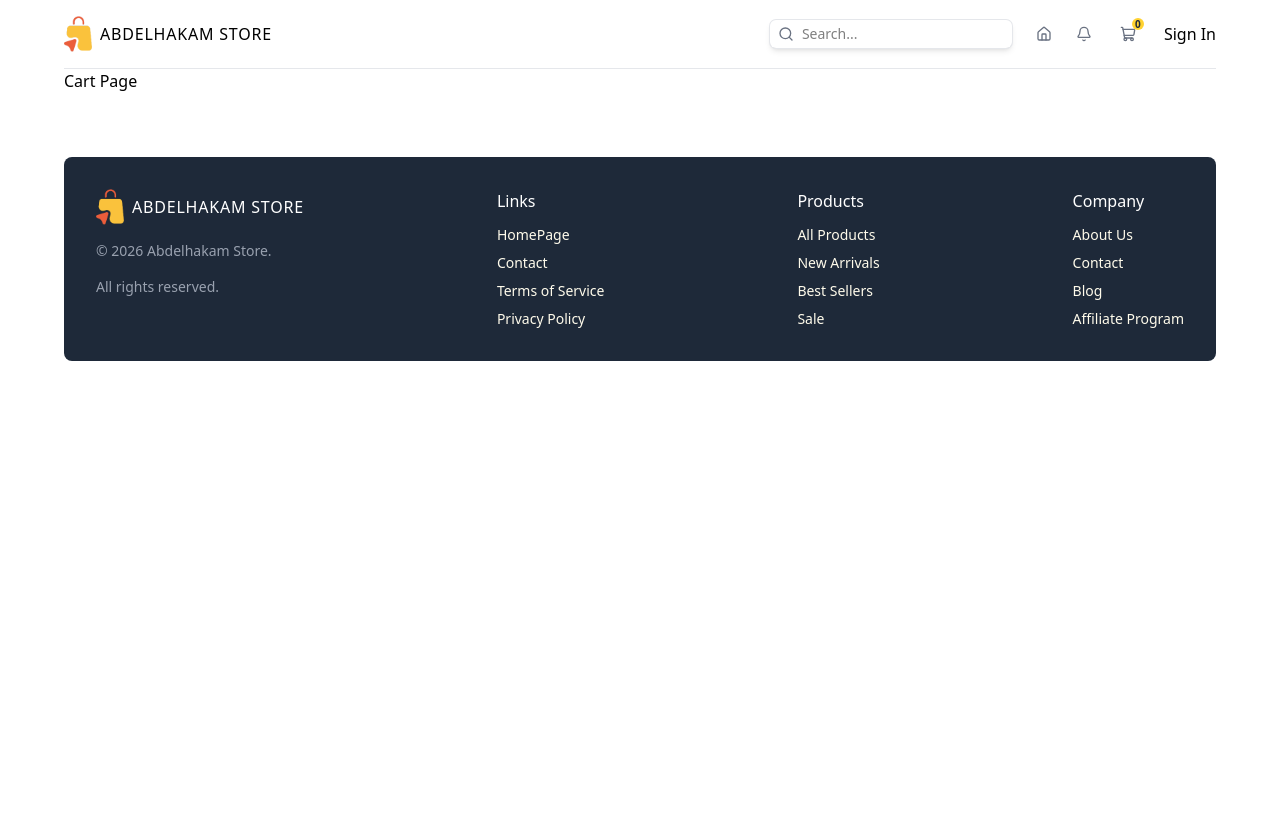
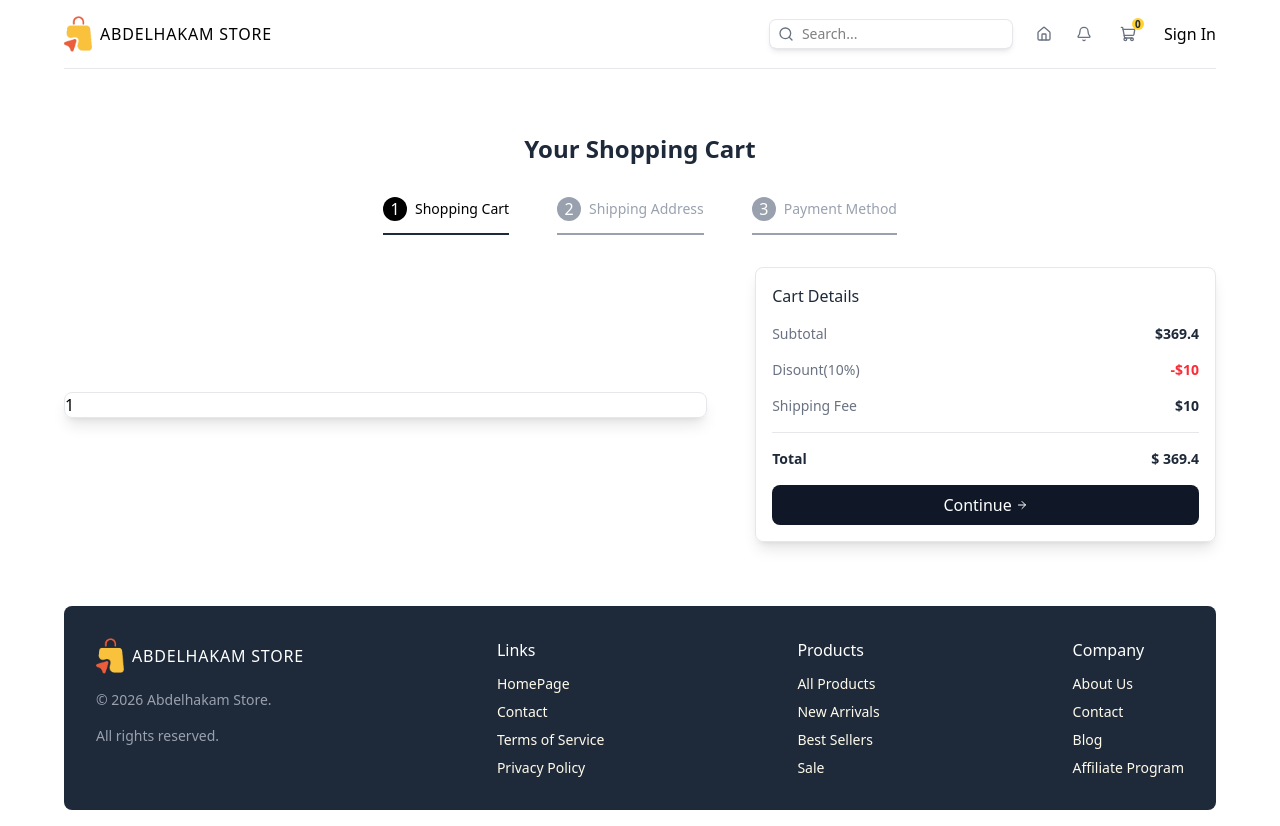
Before and after one commit to Abdelhakam23/e-commerce, a Next.js app: page /cart in a window 1280 px wide. Before the commit the page ends 800 px from the top, so only its background shows below. Built offline with nearby package versions, Linux system fonts and the light colour scheme.

Commit message:
Implement CartPage component with cart items display, step navigation, and total calculation

```diff
--- a/src/app/cart/page.tsx
+++ b/src/app/cart/page.tsx
@@ -1,5 +1,169 @@
+"use client";
+
+import { CartItemType } from "@/types";
+import { ArrowRight } from "lucide-react";
+import { useRouter, useSearchParams } from "next/navigation";
+
+const steps = [
+  {
+    id: 1,
+    name: "Shopping Cart",
+  },
+  {
+    id: 2,
+    name: "Shipping Address",
+  },
+  {
+    id: 3,
+    name: "Payment Method",
+  },
+];
+
+const cartItems: CartItemType[] = [
+  {
+    id: 1,
+    name: "Adidas CoreFit T-Shirt",
+    shortDescription:
+      "Lorem ipsum dolor sit amet consect adipisicing elit lorem ipsum dolor sit.",
+    description:
+      "Lorem ipsum dolor sit amet consect adipisicing elit lorem ipsum dolor sit. Lorem ipsum dolor sit amet consect adipisicing elit lorem ipsum dolor sit. Lorem ipsum dolor sit amet consect adipisicing elit lorem ipsum dolor sit.",
+    price: 39.9,
+    sizes: ["s", "m", "l", "xl", "xxl"],
+    colors: ["gray", "purple", "green"],
+    images: {
+      gray: "/products/1g.png",
+      purple: "/products/1p.png",
+      green: "/products/1gr.png",
+    },
+    quantity: 1,
+    size: "m",
+    color: "gray",
+  },
+  {
+    id: 2,
+    name: "Puma Ultra Warm Zip",
+    shortDescription:
+      "Lorem ipsum dolor sit amet consect adipisicing elit lorem ipsum dolor sit.",
+    description:
+      "Lorem ipsum dolor sit amet consect adipisicing elit lorem ipsum dolor sit. Lorem ipsum dolor sit amet consect adipisicing elit lorem ipsum dolor sit. Lorem ipsum dolor sit amet consect adipisicing elit lorem ipsum dolor sit.",
+    price: 59.9,
+    sizes: ["s", "m", "l", "xl"],
+    colors: ["gray", "green"],
+    images: { gray: "/products/2g.png", green: "/products/2gr.png" },
+    quantity: 2,
+    size: "l",
+    color: "green",
+  },
+  {
+    id: 3,
+    name: "Nike Air Essentials Pullover",
+    shortDescription:
+      "Lorem ipsum dolor sit amet consect adipisicing elit lorem ipsum dolor sit.",
+    description:
+      "Lorem ipsum dolor sit amet consect adipisicing elit lorem ipsum dolor sit. Lorem ipsum dolor sit amet consect adipisicing elit lorem ipsum dolor sit. Lorem ipsum dolor sit amet consect adipisicing elit lorem ipsum dolor sit.",
+    price: 69.9,
+    sizes: ["s", "m", "l"],
+    colors: ["green", "blue", "black"],
+    images: {
+      green: "/products/3gr.png",
+      blue: "/products/3b.png",
+      black: "/products/3bl.png",
+    },
+    quantity: 3,
+    size: "s",
+    color: "black",
+  },
+];
 const CartPage = () => {
-  return <div>Cart Page</div>;
+  const searchParams = useSearchParams();
+  const router = useRouter();
+  const activeStep = parseInt(searchParams.get("step") || "1");
+  //   console.log(activeStep);
+
+  return (
+    <div className="flex flex-col items-center justify-center gap-8 my-16">
+      <h1 className="text-2xl text-gray-800 font-semibold">
+        Your Shopping Cart
+      </h1>
+      {/* Steps */}
+
+      <div className="flex flex-col lg:flex-row items-center gap-12">
+        {steps.map((step) => (
+          <div
+            key={step.id}
+            className={`flex items-center gap-2 border-b-2 ${step.id === activeStep ? "border-gray-800" : "border-gray-400"} pb-3`}
+          >
+            <span
+              className={`h-6 w-6 rounded-full ${activeStep === step.id ? "bg-black text-white" : "bg-gray-400 text-white"}  flex items-center justify-center`}
+            >
+              {step.id}
+            </span>
+            <p
+              className={`text-sm font-medium  ${activeStep === step.id ? "text-black" : "text-gray-400"}`}
+            >
+              {step.name}
+            </p>
+          </div>
+        ))}
+      </div>
+
+      {/* Items And Details */}
+      <div className="flex flex-col gap-12 lg:flex-row w-full items-center justify-center">
+        {/* Items */}
+        <div className="flex flex-col gap-2 border border-gray-200 rounded-lg shadow-lg w-full lg:w-7/12">
+          1
+        </div>
+
+        {/* Cart Details */}
+        <div className="flex flex-col gap-4 border border-gray-200 rounded-lg shadow-lg w-full lg:w-5/12 p-4">
+          {/* title */}
+          <p className="font-medium text-gray-800">Cart Details</p>
+
+          {/* details */}
+          <div className="flex items-center justify-between text-sm">
+            <p className="text-gray-500 capitalize">subtotal</p>
+            <p className="text-gray-800 font-bold">
+              $
+              {cartItems.reduce(
+                (acc, cur) => acc + cur.price * cur.quantity,
+                0,
+              )}
+            </p>
+          </div>
+          <div className="flex items-center justify-between text-sm">
+            <p className="text-gray-500 capitalize">disount(10%)</p>
+            <p className="text-red-500 font-bold">-$10 </p>
+          </div>
+          <div className="flex items-center justify-between text-sm">
+            <p className="text-gray-500 capitalize">shipping fee</p>
+            <p className="text-gray-800 font-bold">$10 </p>
+          </div>
+          <hr className="border-gray-200" />
+          <div className="flex items-center justify-between text-sm">
+            <p className="text-gray-800 font-bold  capitalize">total</p>
+            <p className="text-gray-800 font-bold">
+              ${" "}
+              {cartItems.reduce(
+                (acc, cur) => acc + cur.price * cur.quantity,
+                0,
+              )}{" "}
+            </p>
+          </div>
+          {activeStep === 1 && (
+            <button
+              onClick={() => {
+                router.push("/cart?step=2");
+              }}
+              className="flex items-center font-medium hover:bg-gray-950 transition-colors duration-300 gap-1 w-full justify-center bg-gray-900 text-white p-2 rounded-lg cursor-pointer"
+            >
+              Continue
+              <ArrowRight className="w-3 h-3" />
+            </button>
+          )}
+        </div>
+      </div>
+    </div>
+  );
 };
 
 export default CartPage;
```
Also changed, not shown: src/types.ts (+7 -0 lines).
